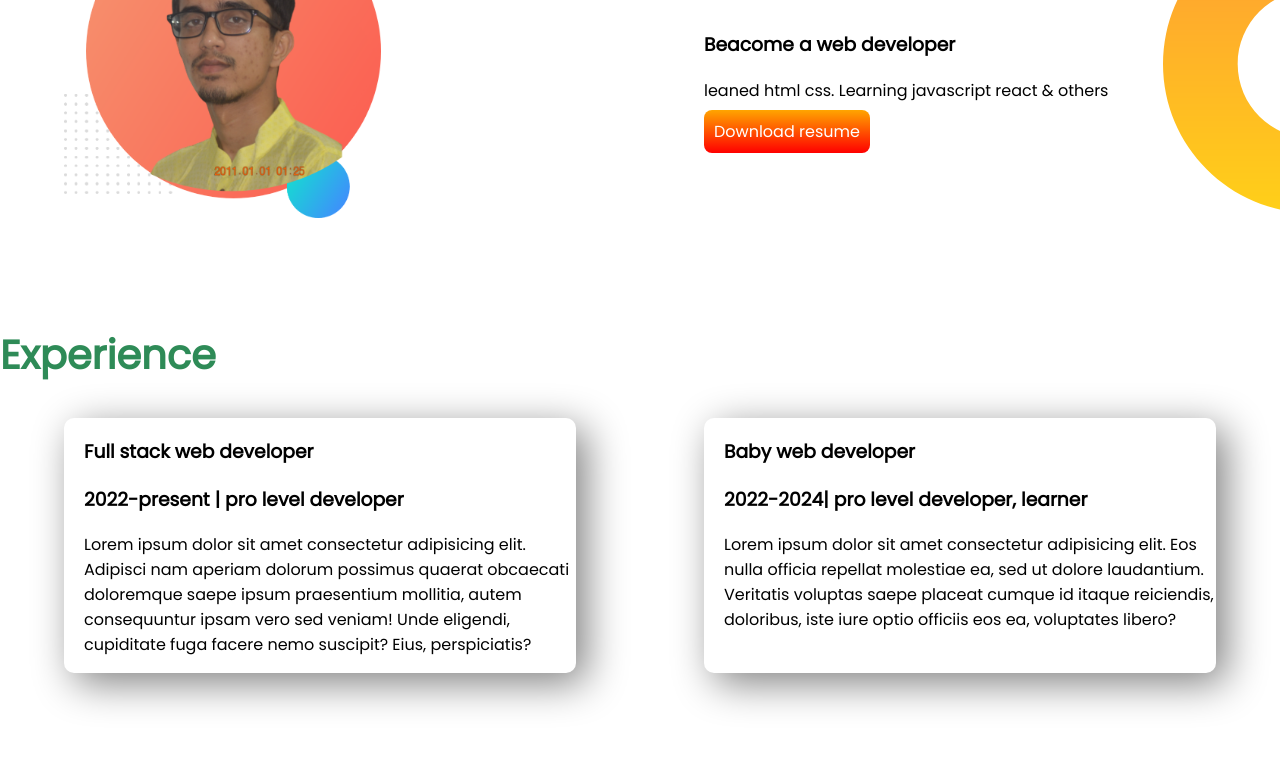
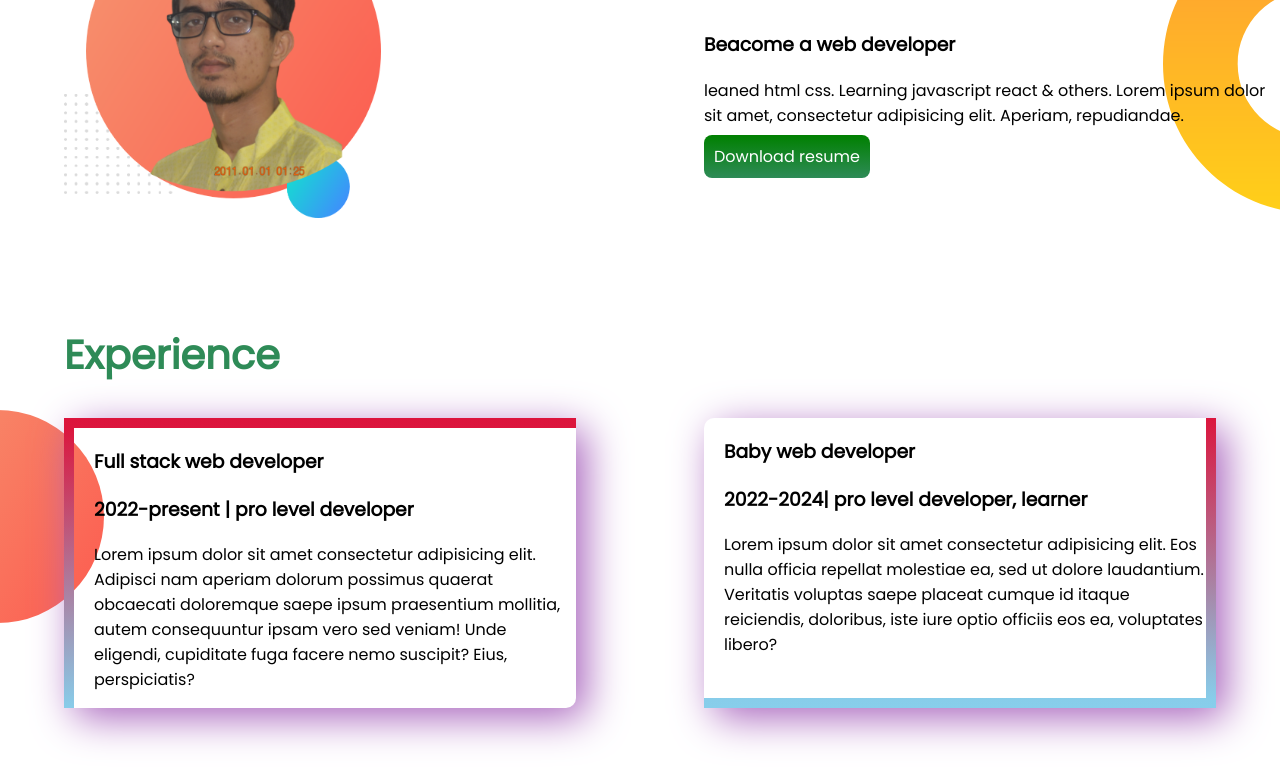
Before and after one commit to fuad-khan1/my-portfolio, a plain HTML site: page index.html in a window 1280 px wide. Shown: the part 518-1302 px from the top of the page. Drawn offline with Linux system fonts and the light colour scheme.

Commit message:
modified

```diff
--- a/index.html
+++ b/index.html
@@ -41,14 +41,17 @@
       <div class="half-width">
         <h1>Dream Big</h1>
         <h3>Beacome a web developer</h3>
-        <p>leaned html css. Learning javascript react & others</p>
+        <p>
+          leaned html css. Learning javascript react & others. Lorem ipsum dolor
+          sit amet, consectetur adipisicing elit. Aperiam, repudiandae.
+        </p>
         <a target="_blank" class="link-button" href="">Download resume</a>
       </div>
     </section>
     <section class="experience">
-      <h1>Experience</h1>
+      <h1 class="h1-exp">Experience</h1>
       <div class="flex">
-        <div id="Full stack" class="experience-item">
+        <div id="full-stack" class="experience-item">
           <h3>Full stack web developer</h3>
           <h3>2022-present | pro level developer</h3>
           <p>
@@ -59,7 +62,7 @@
             perspiciatis?
           </p>
         </div>
-        <div id="Baby web" class="experience-item">
+        <div id="baby-web" class="experience-item">
           <h3>Baby web developer</h3>
           <h3>2022-2024| pro level developer, learner</h3>
           <p>
--- a/style.css
+++ b/style.css
@@ -24,7 +24,7 @@ h1 {
   width: 55%;
 }
 .link-button {
-  background-image: linear-gradient(orange, red);
+  background-image: linear-gradient(green , seagreen);
   color: white;
   padding: 10px;
   text-decoration: none;
@@ -35,11 +35,33 @@ h1 {
   background-repeat: no-repeat;
   background-position: right;
 }
+.experience{
+    background-image: url(images/exp-bg.png);
+    background-repeat: no-repeat;
+    background-position:left;
+}
 .experience-item {
   width: 40%;
   margin-left: 5%;
   margin-right: 5%;
   padding-left: 20px;
-  box-shadow: 10px 10px 40px gray;
+  box-shadow: 10px 10px 40px rgb(168, 100, 189);
   border-radius: 10px;
 }
+
+.h1-exp{
+    margin-left: 5%;
+}
+#full-stack{
+    border-left: 10px solid;
+    border-top: 10px solid;
+
+    border-image: linear-gradient(crimson, skyblue);
+    border-image-slice: 2;
+}
+#baby-web{
+    border-right: 10px solid;
+    border-bottom: 10px solid;
+    border-image: linear-gradient(crimson, skyblue);
+    border-image-slice: 2;
+}
```
